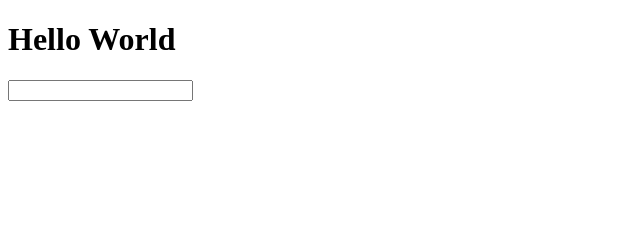
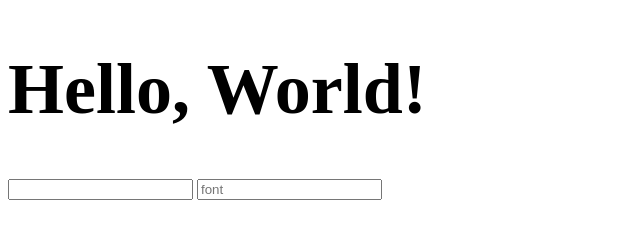
Before and after one commit to nischalstha/tryangular, a plain HTML site: page src/index.html in a window 1280 px wide. Shown: the whole page, without its empty margins (0-640 px from the left). Drawn offline with nearby package versions, Linux system fonts and the light colour scheme.

Commit message:
conditional binding

```diff
--- a/src/index.html
+++ b/src/index.html
@@ -7,11 +7,30 @@
   <title>Try Angular</title>
   <!-- <script src= "src/js/angular.min.js"></script> -->
   <script src= "https://ajax.googleapis.com/ajax/libs/angularjs/1.6.6/angular.min.js"></script>
+
+  <style>
+  	.new-class{
+  		font-size: 72px;
+  	}
+  	.other-class
+  	{
+  		font-size: 30px;
+  	}
+  	.new-class2
+  	{
+  		font-size: 120px;
+  	}
+  </style>
+
+  </style>
 </head>
 
 <body>
-	<h1> Hello <span ng-if='name'>{{ name }}! </span>
-				<span ng-if ='!name'> World</h1>
+	<h1 class = 'new-class' ng-class="{'other-class' : name=='Justin', 'new-class2' : font==120}">Hello,
+				<span ng-if='name'>{{name}}</span>
+				<span ng-if ='!name'> World!</span>
+			</h1>
 	<input type = 'text' ng-model='name'/>
+	<input type = 'text' ng-model='font' placeholder='font'/>
 </body>
 </html>
```
